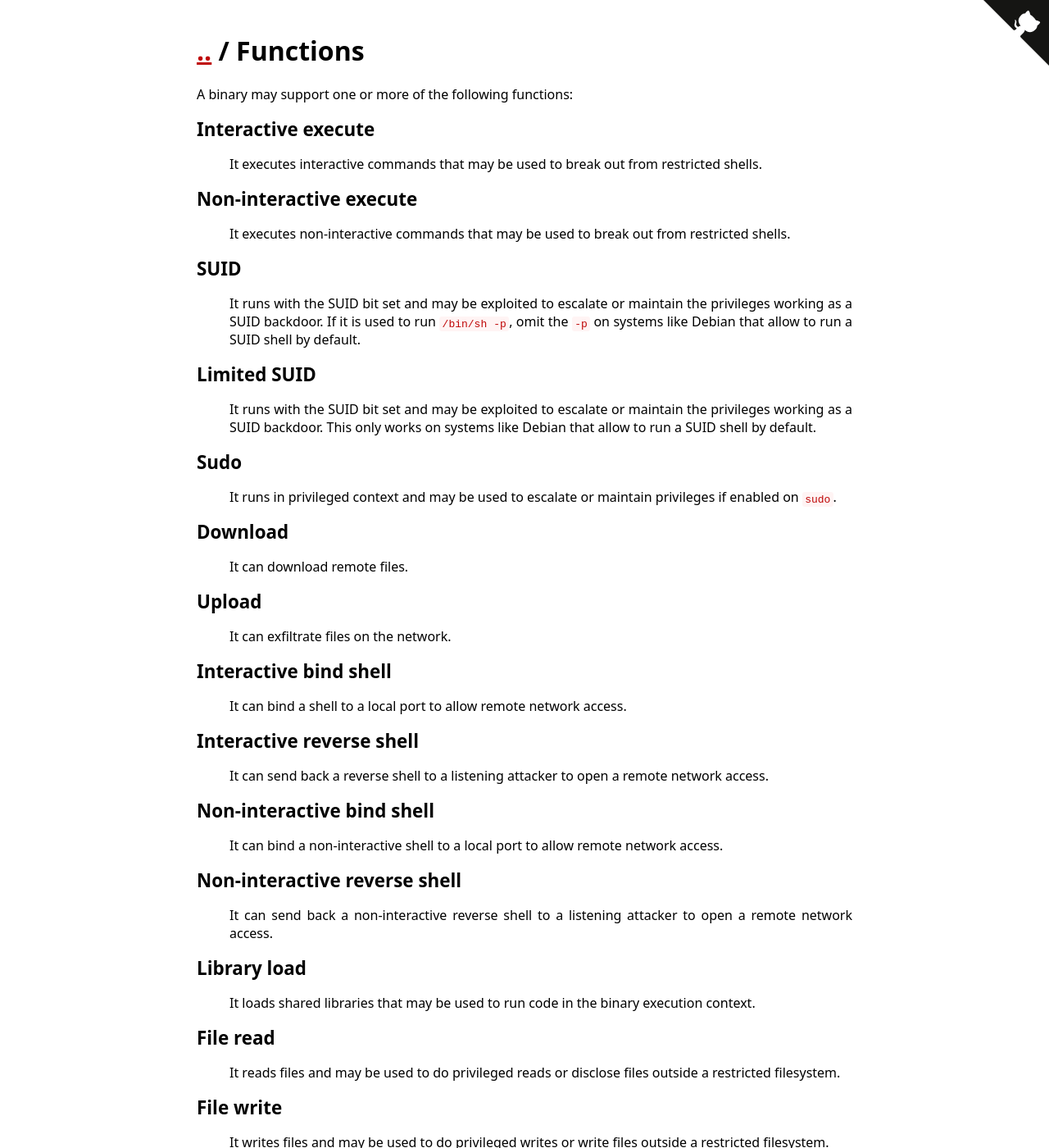
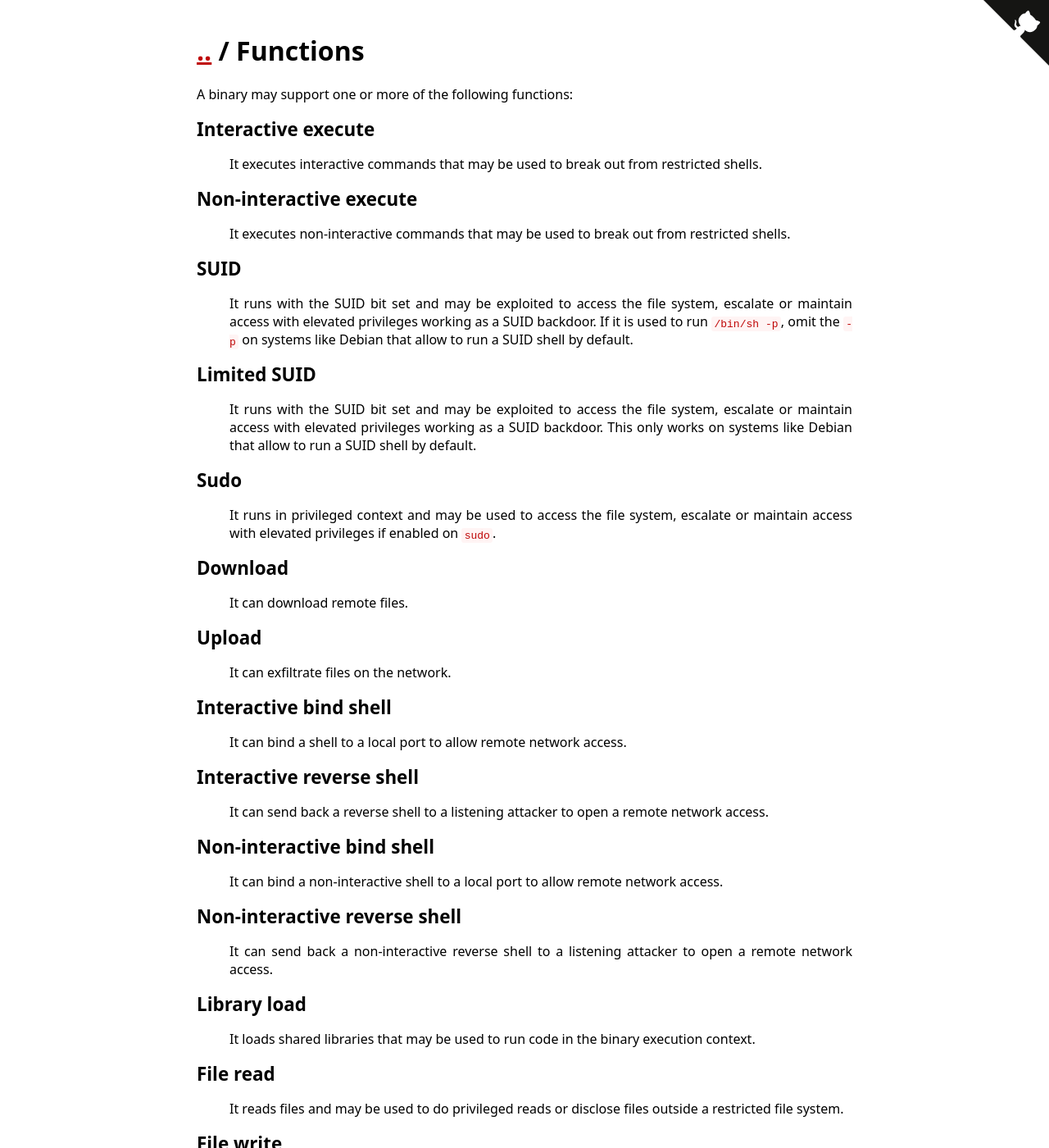
Before and after one commit to GTFOBins/GTFOBins.github.io, a Jekyll site: the page built from functions.md, in a window 1280 px wide and 1400 px high. Shown: the whole window at 82% size. Built offline with Jekyll 4.4.1, drawn with Linux system fonts in a browser that asks for light colours; some of the changed text lies outside the part shown.

Commit message:
Rephrase sudo, suid-enabled and suid-limited

```diff
--- a/_data/functions.yml
+++ b/_data/functions.yml
@@ -8,15 +8,15 @@ execute-non-interactive:
 
 suid-enabled:
   label: SUID
-  description: It runs with the SUID bit set and may be exploited to escalate or maintain the privileges working as a SUID backdoor. If it is used to run `/bin/sh -p`, omit the `-p` on systems like Debian that allow to run a SUID shell by default.
+  description: It runs with the SUID bit set and may be exploited to access the file system, escalate or maintain access with elevated privileges working as a SUID backdoor. If it is used to run `/bin/sh -p`, omit the `-p` on systems like Debian that allow to run a SUID shell by default.
 
 suid-limited:
   label: Limited SUID
-  description: It runs with the SUID bit set and may be exploited to escalate or maintain the privileges working as a SUID backdoor. This only works on systems like Debian that allow to run a SUID shell by default.
+  description: It runs with the SUID bit set and may be exploited to access the file system, escalate or maintain access with elevated privileges working as a SUID backdoor. This only works on systems like Debian that allow to run a SUID shell by default.
 
 sudo-enabled:
   label: Sudo
-  description: It runs in privileged context and may be used to escalate or maintain privileges if enabled on `sudo`.
+  description: It runs in privileged context and may be used to access the file system, escalate or maintain access with elevated privileges if enabled on `sudo`.
 
 download:
   label: Download
@@ -48,8 +48,8 @@ load-library:
 
 file-read:
   label: File read
-  description: It reads files and may be used to do privileged reads or disclose files outside a restricted filesystem.
+  description: It reads files and may be used to do privileged reads or disclose files outside a restricted file system.
 
 file-write:
   label: File write
-  description: It writes files and may be used to do privileged writes or write files outside a restricted filesystem.
+  description: It writes files and may be used to do privileged writes or write files outside a restricted file system.
```
